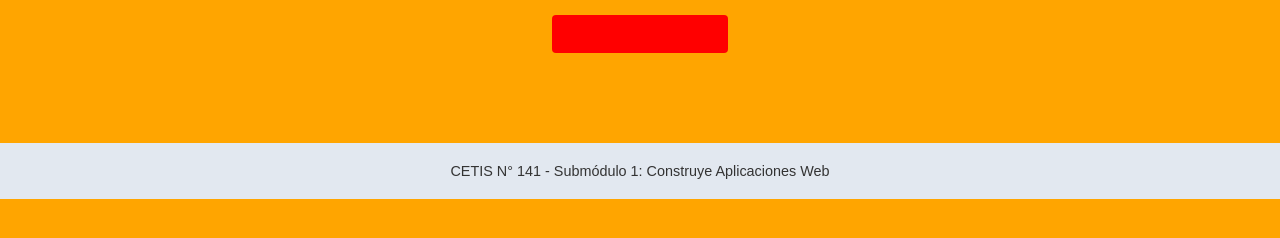
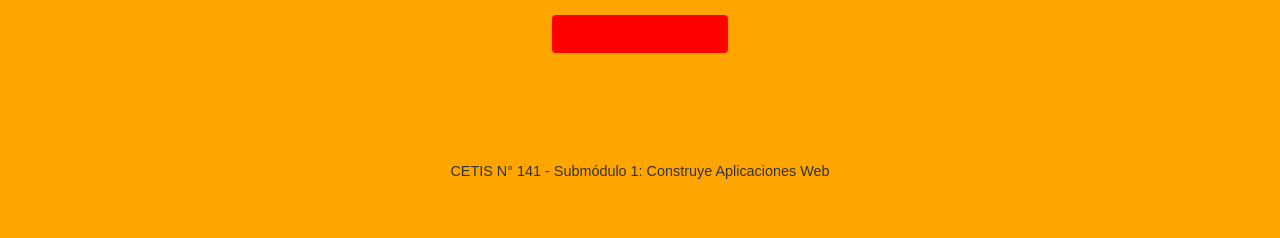
Before and after one commit to rosaseder281-design/Teolifly, a plain HTML site: page index.html in a window 1280 px wide. Shown: the part 344-582 px from the top of the page. Drawn offline with Linux system fonts and the light colour scheme.

Commit message:
Update styles.css

```diff
--- a/assets/css/styles.css
+++ b/assets/css/styles.css
@@ -127,7 +127,7 @@ background-color: #1a365d;
 footer {
 text-align: center;
 padding: 20px;
-background-color: #e2e8f0;
+background-color: #FFA500;
 margin-top: 40px;
 font-size: 0.9rem;
 }
```
